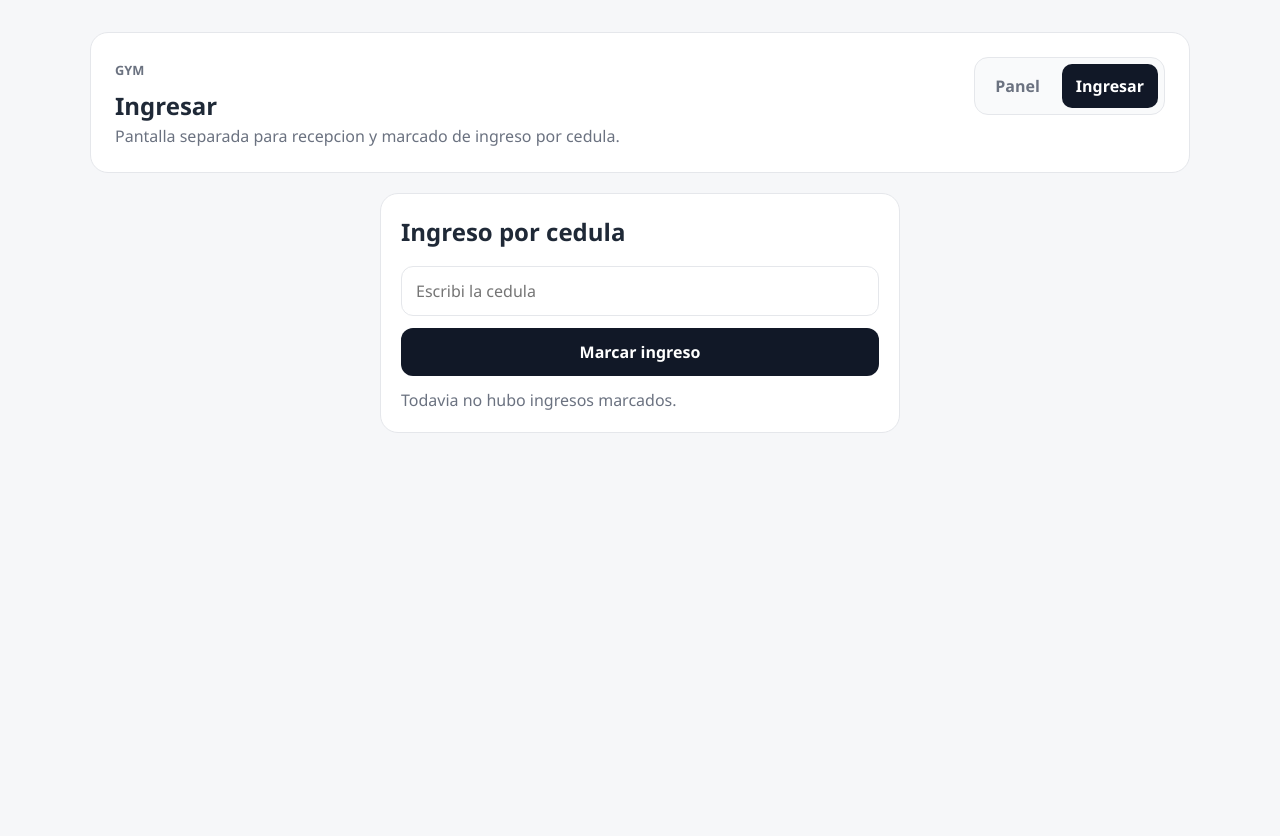
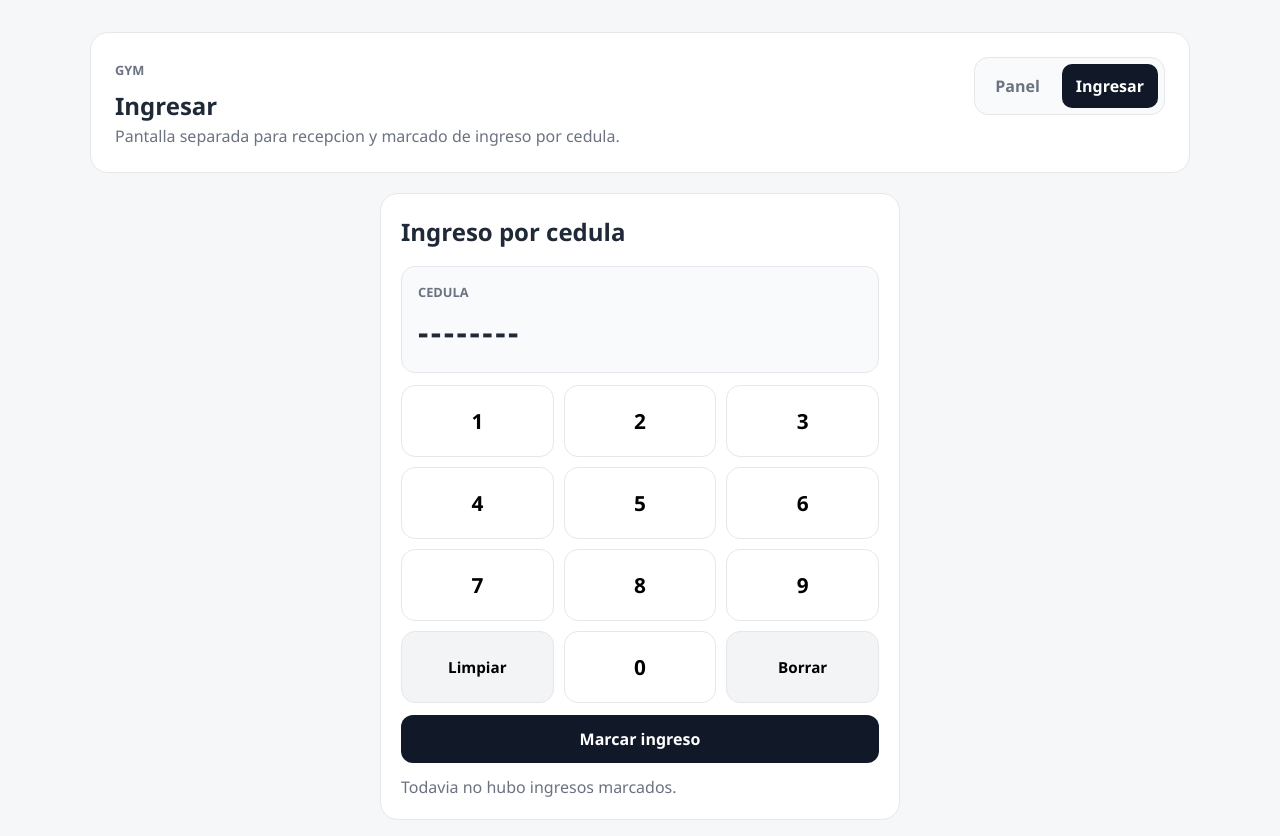
Before and after one commit to MoNRaSpGit/frontend-gym, a React (Vite) app: page / in a window 1280 px wide. Both pictures are taken after a click on the button "Ingresar". Shown: the top 836 px of the page. Before the commit the page ends 800 px from the top, so only its background shows below. Built offline with nearby package versions, Linux system fonts and the light colour scheme.

Commit message:
Add gym check-in keypad demo

```diff
--- a/src/features/gym/GymHomePage.tsx
+++ b/src/features/gym/GymHomePage.tsx
@@ -18,6 +18,13 @@ type NewClientForm = {
   name: string;
   cedula: string;
   enrolledAt: string;
+};
+
+type DemoMemberCard = {
+  name: string;
+  plan: string;
+  enrolledAt: string;
+  nextPaymentDate: string;
 };
 
 const TODAY = "2026-05-14";
@@ -65,6 +72,13 @@ const initialForm: NewClientForm = {
   name: "",
   cedula: "",
   enrolledAt: TODAY
+};
+
+const demoMemberCard: DemoMemberCard = {
+  name: "Anita",
+  plan: "Pase libre",
+  enrolledAt: "2026-03-14",
+  nextPaymentDate: "2026-05-19"
 };
 
 function parseLocalDate(value: string) {
@@ -120,6 +134,7 @@ export function GymHomePage() {
   const [newClient, setNewClient] = useState(initialForm);
   const [kioskInput, setKioskInput] = useState("");
   const [kioskResult, setKioskResult] = useState("Todavia no hubo ingresos marcados.");
+  const [kioskMember, setKioskMember] = useState<DemoMemberCard | null>(null);
   const [activeTab, setActiveTab] = useState<GymTab>("panel");
   const nextIdRef = useRef(100);
 
@@ -168,19 +183,31 @@ export function GymHomePage() {
       return;
     }
 
-    const selectedClient = clients.find((client) => client.cedula === normalizedCedula);
-    if (!selectedClient) {
-      setKioskResult("No encontramos esa cedula.");
+    setClients((current) =>
+      current.map((client) =>
+        client.id === "c-001" ? { ...client, lastVisitAt: `${TODAY}T08:45:00` } : client
+      )
+    );
+    setKioskMember(demoMemberCard);
+    setKioskResult(`Bienvenida ${demoMemberCard.name}. Ingreso marcado correctamente.`);
+  }
+
+  function appendDigit(digit: string) {
+    if (kioskInput.length >= 8) {
       return;
     }
 
-    setClients((current) =>
-      current.map((client) =>
-        client.cedula === normalizedCedula ? { ...client, lastVisitAt: `${TODAY}T08:45:00` } : client
-      )
-    );
-    setKioskResult(`${selectedClient.name} marco ingreso correctamente.`);
+    setKioskInput((current) => current + digit);
+  }
+
+  function removeDigit() {
+    setKioskInput((current) => current.slice(0, -1));
+  }
+
+  function clearKiosk() {
     setKioskInput("");
+    setKioskMember(null);
+    setKioskResult("Todavia no hubo ingresos marcados.");
   }
 
   return (
@@ -304,17 +331,49 @@ export function GymHomePage() {
             </div>
 
             <div className="kiosk-simple">
-              <input
-                value={kioskInput}
-                onChange={(event) => setKioskInput(event.target.value)}
-                placeholder="Escribi la cedula"
-                inputMode="numeric"
-              />
+              <div className="kiosk-display">
+                <span>Cedula</span>
+                <strong>{kioskInput || "--------"}</strong>
+              </div>
+
+              <div className="keypad-grid">
+                {["1", "2", "3", "4", "5", "6", "7", "8", "9"].map((digit) => (
+                  <button key={digit} type="button" className="keypad-button" onClick={() => appendDigit(digit)}>
+                    {digit}
+                  </button>
+                ))}
+                <button type="button" className="keypad-button keypad-button--muted" onClick={clearKiosk}>
+                  Limpiar
+                </button>
+                <button type="button" className="keypad-button" onClick={() => appendDigit("0")}>
+                  0
+                </button>
+                <button type="button" className="keypad-button keypad-button--muted" onClick={removeDigit}>
+                  Borrar
+                </button>
+              </div>
+
               <button type="button" className="button button--solid button--full" onClick={handleKioskSubmit}>
                 Marcar ingreso
               </button>
               <p>{kioskResult}</p>
             </div>
+
+            {kioskMember ? (
+              <article className="member-card">
+                <div className="member-card__media" />
+                <div className="member-card__body">
+                  <span className="member-card__eyebrow">Socio activo</span>
+                  <h3>Bienvenida {kioskMember.name}</h3>
+                  <div className="member-card__info">
+                    <span>Plan: {kioskMember.plan}</span>
+                    <span>Ingreso: {formatDate(kioskMember.enrolledAt)}</span>
+                    <span>Proximo pago: {formatDate(kioskMember.nextPaymentDate)}</span>
+                    <span>Le quedan {diffDays(TODAY, kioskMember.nextPaymentDate)} dias para abonar</span>
+                  </div>
+                </div>
+              </article>
+            ) : null}
           </article>
         </section>
       )}
--- a/src/styles/global.css
+++ b/src/styles/global.css
@@ -248,6 +248,49 @@ a {
   background: #fff;
 }
 
+.kiosk-display {
+  padding: 16px;
+  border: 1px solid var(--border);
+  border-radius: 14px;
+  background: #f9fafb;
+  display: grid;
+  gap: 6px;
+}
+
+.kiosk-display span,
+.member-card__eyebrow {
+  color: var(--muted);
+  font-size: 0.8rem;
+  font-weight: 700;
+  text-transform: uppercase;
+}
+
+.kiosk-display strong {
+  font-size: 2rem;
+  letter-spacing: 0.08em;
+}
+
+.keypad-grid {
+  display: grid;
+  grid-template-columns: repeat(3, minmax(0, 1fr));
+  gap: 10px;
+}
+
+.keypad-button {
+  border: 1px solid var(--border);
+  border-radius: 14px;
+  min-height: 72px;
+  background: #ffffff;
+  font-size: 1.3rem;
+  font-weight: 700;
+  cursor: pointer;
+}
+
+.keypad-button--muted {
+  background: #f3f4f6;
+  font-size: 0.95rem;
+}
+
 .button {
   border: 0;
   border-radius: 12px;
@@ -263,6 +306,40 @@ a {
 
 .button--full {
   width: 100%;
+}
+
+.member-card {
+  display: grid;
+  grid-template-columns: 120px 1fr;
+  gap: 16px;
+  padding: 16px;
+  border: 1px solid var(--border);
+  border-radius: 16px;
+  background: #f9fafb;
+}
+
+.member-card__media {
+  border-radius: 14px;
+  background:
+    linear-gradient(135deg, #e5e7eb, #f3f4f6);
+  min-height: 140px;
+}
+
+.member-card__body {
+  display: grid;
+  gap: 8px;
+  align-content: start;
+}
+
+.member-card__body h3 {
+  margin: 0;
+  font-size: 1.45rem;
+}
+
+.member-card__info {
+  display: grid;
+  gap: 6px;
+  color: var(--muted);
 }
 
 @media (max-width: 860px) {
@@ -294,4 +371,12 @@ a {
   .table-status {
     justify-self: start;
   }
+
+  .member-card {
+    grid-template-columns: 1fr;
+  }
+
+  .member-card__media {
+    min-height: 180px;
+  }
 }
```
